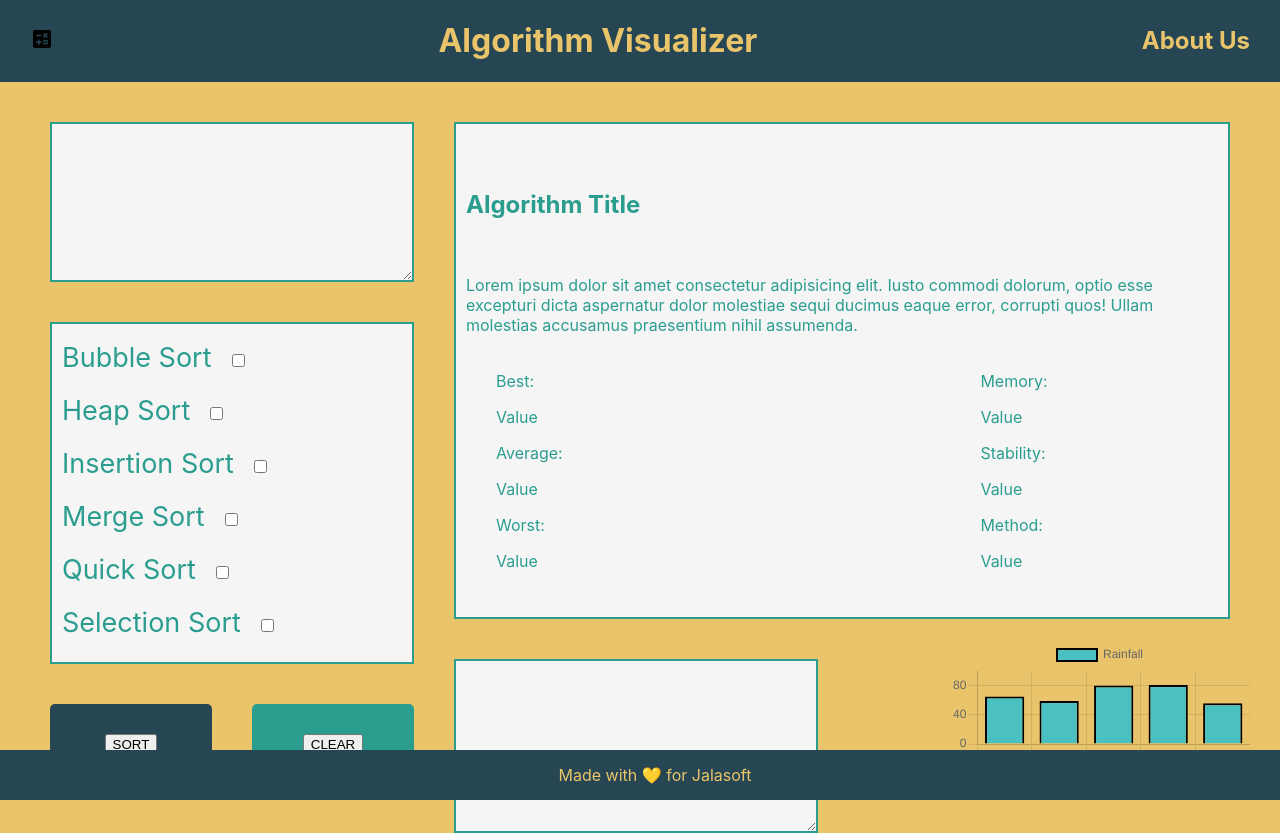
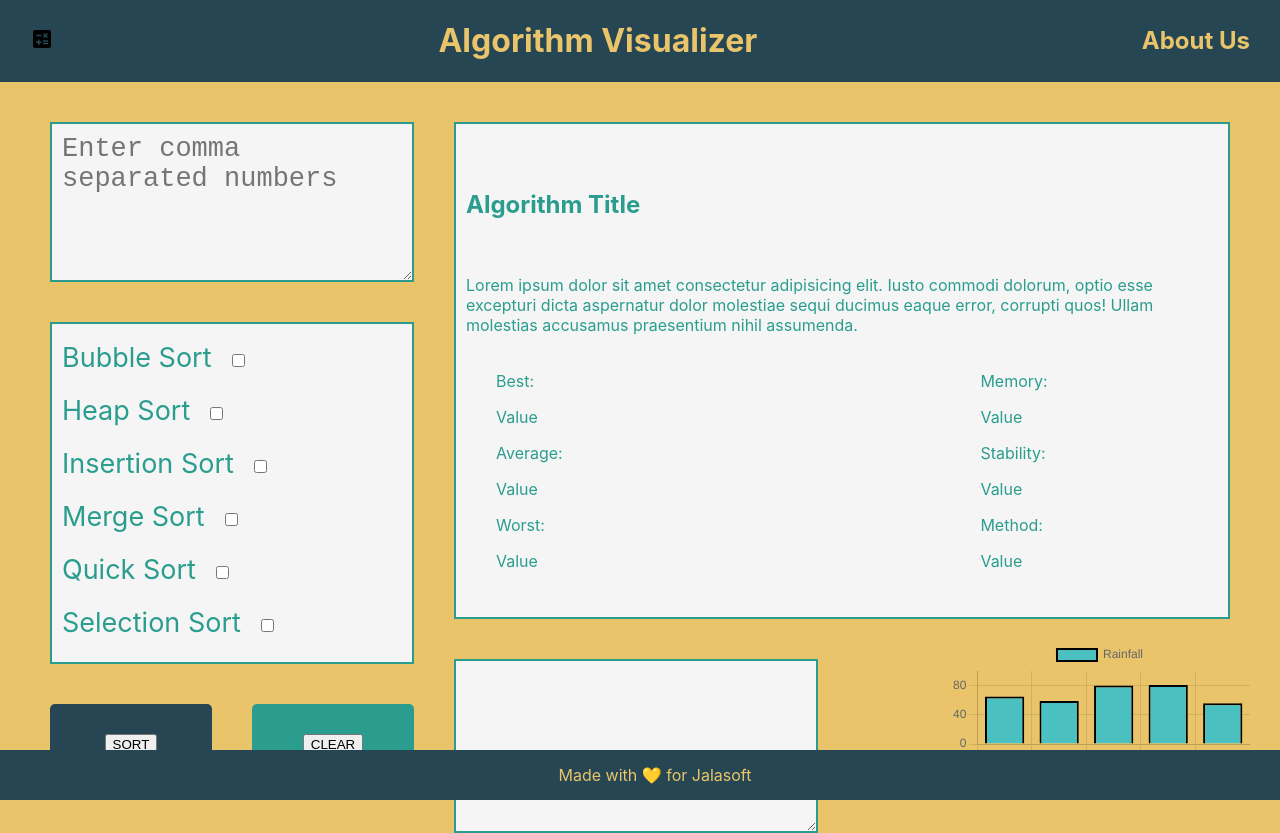
Before and after one commit to mariachi9999/sorting-visualizer, a React (Create React App) app in the folder client/: page / in a window 1280 px wide. Built offline with nearby package versions, Linux system fonts and the light colour scheme.

Commit message:
placeholder added to InputValues comp

```diff
--- a/client/src/components/InputValues/InputValues.jsx
+++ b/client/src/components/InputValues/InputValues.jsx
@@ -14,7 +14,11 @@ function InputValues({ setState, inputValues }) {
   };
   return (
     <div id={styles.container}>
-      <textarea value={inputValues} onChange={handleChange}></textarea>
+      <textarea
+        value={inputValues}
+        onChange={handleChange}
+        placeholder={`Enter comma separated numbers`}
+      ></textarea>
     </div>
   );
 }
```
